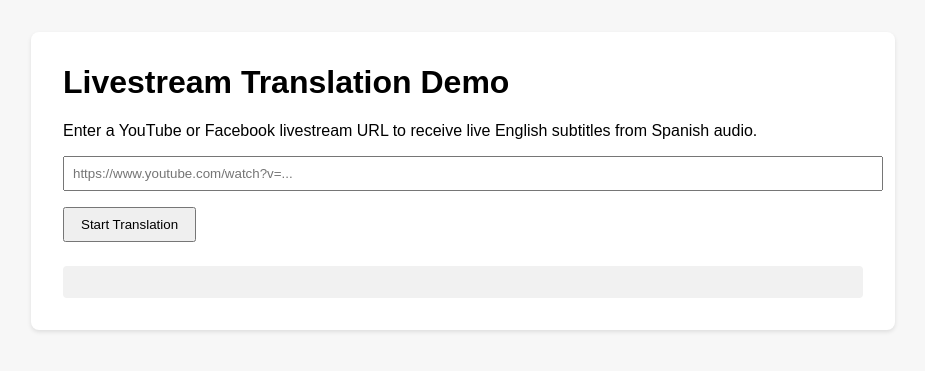
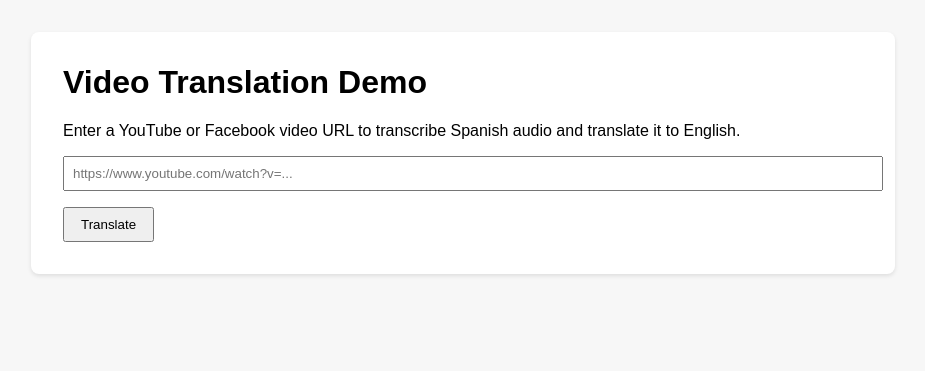
Before and after one commit to astramitadev/livestream-translation, a FastAPI app: page / in a window 1280 px wide. Shown: the top 371 px of the page, without its empty margins (177-1102 px from the left). Run offline with FastAPI, Linux system fonts and the light colour scheme.

Commit message:
Update index.html for offline translation
Replace livestream demo page with a form for entering a video URL and sections to display Spanish transcript and English translation using Jinja templating.

```diff
--- a/templates/index.html
+++ b/templates/index.html
@@ -1,21 +1,27 @@
 <!DOCTYPE html>
 <html lang="en">
 <head>
-  <meta charset="UTF-8">
-  <meta name="viewport" content="width=device-width, initial-scale=1.0">
-  <title>Livestream Translation Demo</title>
-  <link rel="stylesheet" href="/static/style.css">
+    <meta charset="UTF-8">
+    <meta name="viewport" content="width=device-width, initial-scale=1.0">
+    <title>Video Translation Demo</title>
+    <link rel="stylesheet" href="/static/style.css">
 </head>
 <body>
-  <div class="container">
-    <h1>Livestream Translation Demo</h1>
-    <p>Enter a YouTube or Facebook livestream URL to receive live English subtitles from Spanish audio.</p>
-    <input type="text" id="stream-url" placeholder="https://www.youtube.com/watch?v=..." style="width:100%; padding:0.5rem;">
-    <button id="start-btn" style="margin-top:1rem; padding:0.5rem 1rem;">Start Translation</button>
-
-    <div id="subtitles" class="subtitles"></div>
-  </div>
-
-  <script src="/static/app.js"></script>
+    <div class="container">
+        <h1>Video Translation Demo</h1>
+        <p>Enter a YouTube or Facebook video URL to transcribe Spanish audio and translate it to English.</p>
+        <form action="/translate" method="post">
+            <input type="text" name="url" placeholder="https://www.youtube.com/watch?v=..." style="width:100%; padding:0.5rem;" />
+            <button type="submit" style="margin-top:1rem; padding:0.5rem 1rem;">Translate</button>
+        </form>
+        {% if original_text %}
+        <h2>Spanish Transcript</h2>
+        <p>{{ original_text }}</p>
+        {% endif %}
+        {% if translated_text %}
+        <h2>English Translation</h2>
+        <p>{{ translated_text }}</p>
+        {% endif %}
+    </div>
 </body>
 </html>
```
